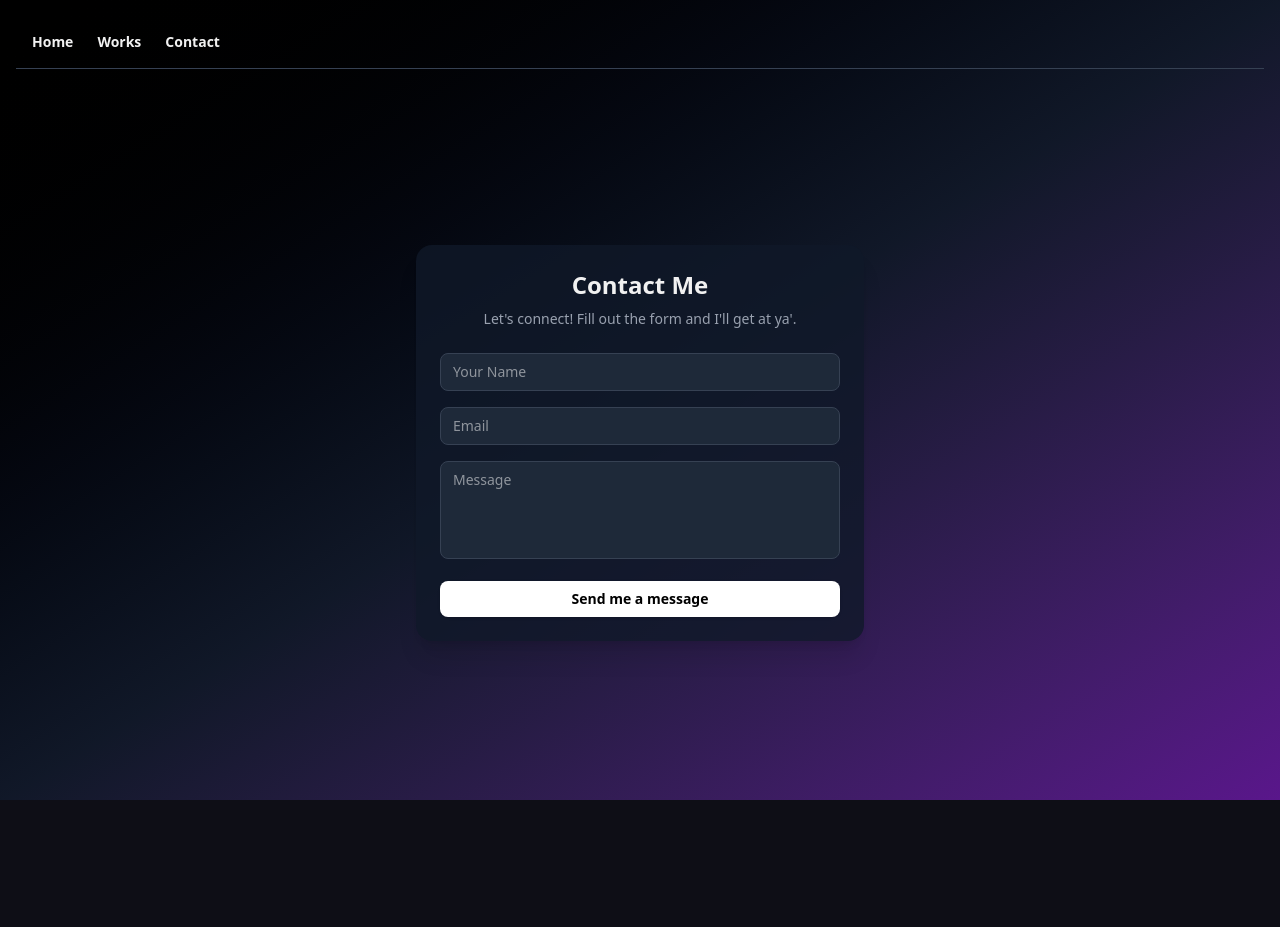
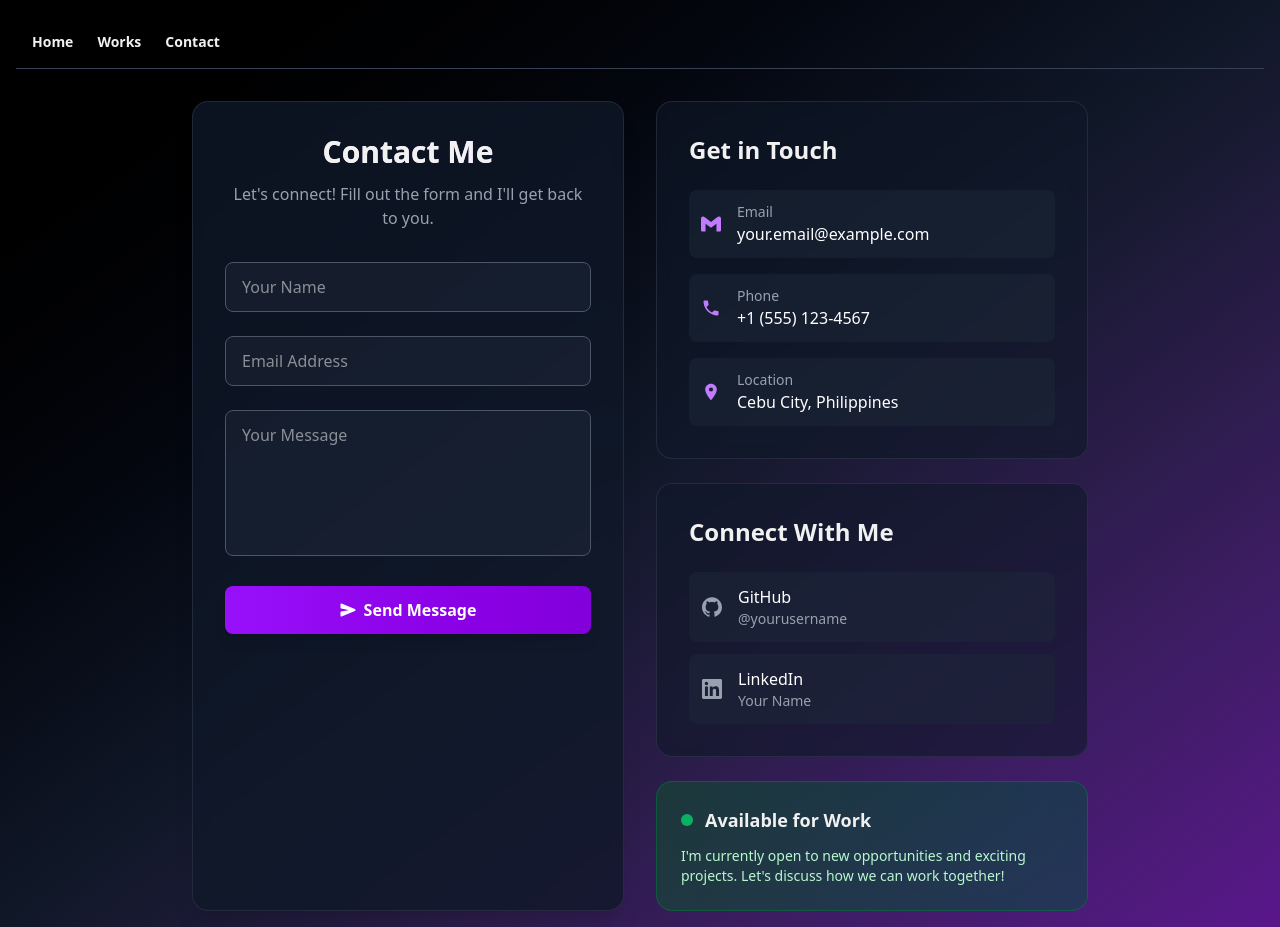
Before and after one commit to Strixyl/portfolio_site, a Next.js app: page /contact in a window 1280 px wide. Before the commit the page ends 800 px from the top, so only its background shows below. Built offline with nearby package versions, Linux system fonts and the light colour scheme.

Commit message:
udpated contacts

```diff
--- a/pages/contact.tsx
+++ b/pages/contact.tsx
@@ -1,51 +1,181 @@
-import React from 'react';
+import React, { useState, ChangeEvent, MouseEvent } from 'react';
 import Link from 'next/link';
+import { SiGmail, SiGithub, SiLinkedin } from 'react-icons/si';
+import { MdPhone, MdLocationOn } from 'react-icons/md';
+import { IoSend } from 'react-icons/io5';
+
+interface FormData {
+  name: string;
+  email: string;
+  message: string;
+}
 
 export default function Contact() {
+  const [formData, setFormData] = useState<FormData>({
+    name: '',
+    email: '',
+    message: ''
+  });
+
+  const handleInputChange = (e: ChangeEvent<HTMLInputElement | HTMLTextAreaElement>) => {
+    setFormData({
+      ...formData,
+      [e.target.name]: e.target.value
+    });
+  };
+
+  const handleSubmit = (e: MouseEvent<HTMLButtonElement>) => {
+    e.preventDefault();
+    // Handle form submission here
+    console.log('Form submitted:', formData);
+    alert('Thanks for your message! I\'ll get back to you soon.');
+    setFormData({ name: '', email: '', message: '' });
+  };
+
   return (
     <div className="min-h-screen bg-gradient-to-br from-black via-gray-900 to-purple-900 text-white font-sans p-4 flex flex-col">
       {/* Navbar */}
       <nav className="flex items-center justify-between px-4 py-4 border-b border-gray-700 z-10 relative mb-8">
         <ul className="flex space-x-6 text-sm font-bold">
-          <li><Link href="/">Home</Link></li>
-          <li><Link href="/works">Works</Link></li>
-          <li><Link href="/contact">Contact</Link></li>
+          <li><Link href="/" className="hover:text-purple-400 transition-colors">Home</Link></li>
+          <li><Link href="/works" className="hover:text-purple-400 transition-colors">Works</Link></li>
+          <li><Link href="/contact" className="text-purple-400">Contact</Link></li>
         </ul>
       </nav>
 
       {/* Contact Section */}
       <main className="flex flex-1 items-center justify-center">
-        <div className="w-full max-w-md bg-gray-900/80 rounded-2xl shadow-xl p-6">
-          <h1 className="text-2xl font-bold mb-2 text-center">Contact Me</h1>
-          <p className="text-gray-400 text-sm text-center mb-6">
-            Let's connect! Fill out the form and I'll get at ya'.
+        <div className="w-full max-w-4xl grid grid-cols-1 lg:grid-cols-2 gap-8">
+
+          {/* Contact Form */}
+          <div className="bg-gray-900/80 backdrop-blur-sm rounded-2xl shadow-xl p-8 border border-gray-700/50">
+            <h1 className="text-3xl font-bold mb-3 text-center bg-gradient-to-r from-white to-purple-400 bg-clip-text text-transparent">
+              Contact Me
+            </h1>
+            <p className="text-gray-400 text-center mb-8">
+              Let's connect! Fill out the form and I'll get back to you.
             </p>
-          <form className="space-y-4">
+
+            <div className="space-y-6">
+              <div>
                 <input
                   type="text"
-              required
-              className="w-full px-3 py-2 rounded-lg bg-gray-800 text-white border border-gray-700 focus:outline-none focus:ring-2 focus:ring-purple-600 text-sm"
+                  name="name"
+                  value={formData.name}
+                  onChange={handleInputChange}
+                  className="w-full px-4 py-3 rounded-lg bg-gray-800/50 text-white border border-gray-600 focus:outline-none focus:ring-2 focus:ring-purple-500 focus:border-transparent transition-all"
                   placeholder="Your Name"
                 />
+              </div>
+
+              <div>
                 <input
                   type="email"
-              required
-              className="w-full px-3 py-2 rounded-lg bg-gray-800 text-white border border-gray-700 focus:outline-none focus:ring-2 focus:ring-purple-600 text-sm"
-              placeholder="Email"
+                  name="email"
+                  value={formData.email}
+                  onChange={handleInputChange}
+                  className="w-full px-4 py-3 rounded-lg bg-gray-800/50 text-white border border-gray-600 focus:outline-none focus:ring-2 focus:ring-purple-500 focus:border-transparent transition-all"
+                  placeholder="Email Address"
                 />
+              </div>
+
+              <div>
                 <textarea
-              required
-              className="w-full px-3 py-2 rounded-lg bg-gray-800 text-white border border-gray-700 focus:outline-none focus:ring-2 focus:ring-purple-600 text-sm resize-none"
-              rows={4}
-              placeholder="Message"
+                  name="message"
+                  value={formData.message}
+                  onChange={handleInputChange}
+                  className="w-full px-4 py-3 rounded-lg bg-gray-800/50 text-white border border-gray-600 focus:outline-none focus:ring-2 focus:ring-purple-500 focus:border-transparent transition-all resize-none"
+                  rows={5}
+                  placeholder="Your Message"
                 ></textarea>
+              </div>
+
               <button
-              type="submit"
-              className="w-full bg-white text-black hover:bg-purple-600 hover:text-white transition px-4 py-2 rounded-lg font-semibold text-sm shadow"
+                onClick={handleSubmit}
+                className="w-full bg-gradient-to-r from-purple-600 to-purple-700 hover:from-purple-700 hover:to-purple-800 text-white transition-all px-6 py-3 rounded-lg font-semibold shadow-lg hover:shadow-purple-500/25 flex items-center justify-center gap-2 group"
               >
-              Send me a message
+                <IoSend className="group-hover:translate-x-1 transition-transform" />
+                Send Message
               </button>
-          </form>
+            </div>
+          </div>
+
+          {/* Contact Information */}
+          <div className="space-y-6">
+
+            {/* Get in Touch Card */}
+            <div className="bg-gray-900/60 backdrop-blur-sm rounded-2xl p-8 border border-gray-700/50">
+              <h2 className="text-2xl font-bold mb-6 text-white">Get in Touch</h2>
+
+              <div className="space-y-4">
+                <div className="flex items-center gap-4 p-3 rounded-lg bg-gray-800/50 hover:bg-gray-800 transition-colors">
+                  <SiGmail className="text-purple-400 text-xl" />
+                  <div>
+                    <p className="text-sm text-gray-400">Email</p>
+                    <p className="text-white">your.email@example.com</p>
+                  </div>
+                </div>
+
+                <div className="flex items-center gap-4 p-3 rounded-lg bg-gray-800/50 hover:bg-gray-800 transition-colors">
+                  <MdPhone className="text-purple-400 text-xl" />
+                  <div>
+                    <p className="text-sm text-gray-400">Phone</p>
+                    <p className="text-white">+1 (555) 123-4567</p>
+                  </div>
+                </div>
+
+                <div className="flex items-center gap-4 p-3 rounded-lg bg-gray-800/50 hover:bg-gray-800 transition-colors">
+                  <MdLocationOn className="text-purple-400 text-xl" />
+                  <div>
+                    <p className="text-sm text-gray-400">Location</p>
+                    <p className="text-white">Cebu City, Philippines</p>
+                  </div>
+                </div>
+              </div>
+            </div>
+
+            {/* Social Links Card */}
+            <div className="bg-gray-900/60 backdrop-blur-sm rounded-2xl p-8 border border-gray-700/50">
+              <h2 className="text-2xl font-bold mb-6 text-white">Connect With Me</h2>
+
+              <div className="grid grid-cols-1 gap-3">
+                <a
+                  href="#"
+                  className="flex items-center gap-4 p-3 rounded-lg bg-gray-800/50 hover:bg-purple-600/20 hover:border-purple-500 border border-transparent transition-all group"
+                >
+                  <SiGithub className="text-gray-400 group-hover:text-purple-400 text-xl" />
+                  <div>
+                    <p className="text-white group-hover:text-purple-300">GitHub</p>
+                    <p className="text-sm text-gray-400">@yourusername</p>
+                  </div>
+                </a>
+
+                <a
+                  href="#"
+                  className="flex items-center gap-4 p-3 rounded-lg bg-gray-800/50 hover:bg-purple-600/20 hover:border-purple-500 border border-transparent transition-all group"
+                >
+                  <SiLinkedin className="text-gray-400 group-hover:text-purple-400 text-xl" />
+                  <div>
+                    <p className="text-white group-hover:text-purple-300">LinkedIn</p>
+                    <p className="text-sm text-gray-400">Your Name</p>
+                  </div>
+                </a>
+
+              </div>
+            </div>
+
+            {/* Availability Status */}
+            <div className="bg-gradient-to-r from-green-900/50 to-emerald-900/50 backdrop-blur-sm rounded-2xl p-6 border border-green-700/50">
+              <div className="flex items-center gap-3 mb-3">
+                <div className="w-3 h-3 bg-green-400 rounded-full animate-pulse"></div>
+                <h3 className="text-lg font-semibold text-white">Available for Work</h3>
+              </div>
+              <p className="text-green-200 text-sm">
+                I'm currently open to new opportunities and exciting projects. Let's discuss how we can work together!
+              </p>
+            </div>
+
+          </div>
         </div>
       </main>
     </div>
```
Also changed, not shown: pages/skills.tsx (line endings or trailing spaces). Lines whose indentation alone changed are shown as unchanged.
